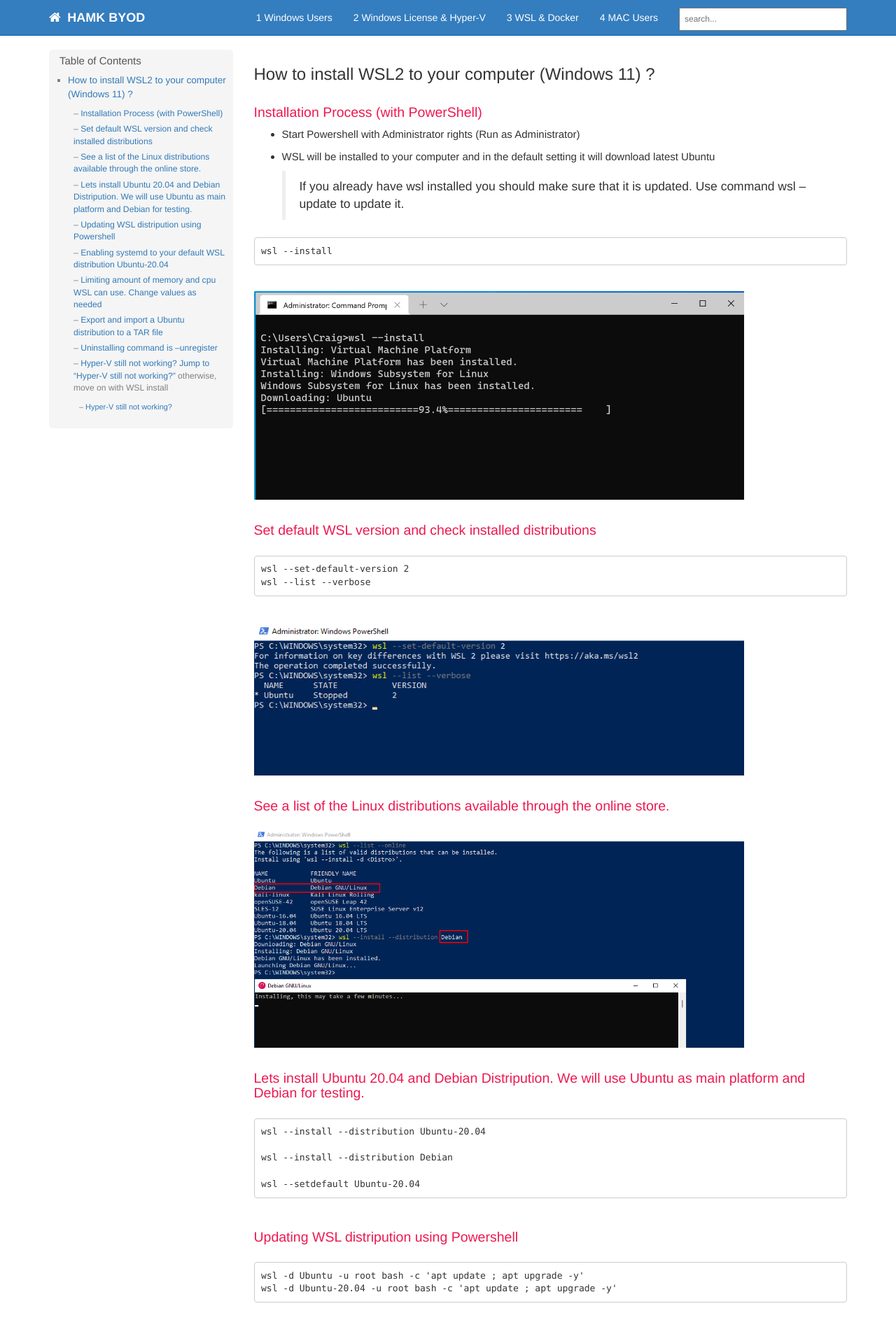
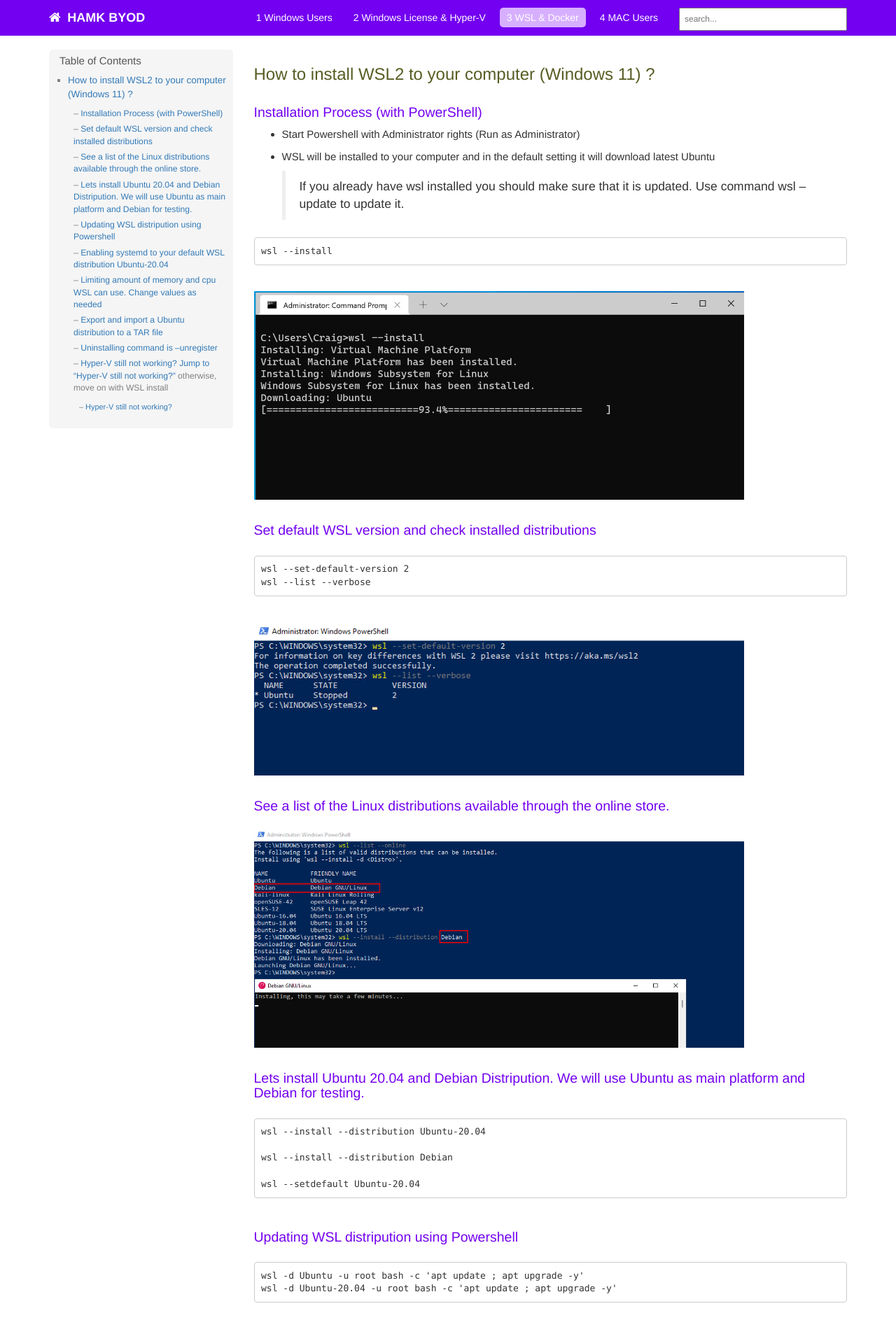
Before and after one commit to hamk-business-information-technology/os, a Jekyll site: the page built from Windows_11_WSL.md, in a window 1280 px wide. Shown: the top 1906 px of the page at 70% size. Built offline with Jekyll 4.4.1, drawn with Linux system fonts in a browser that asks for light colours; our own code applies the rules of GitHub Pages for plain Markdown files; comment, search, counter and statistics services are not loaded.

Commit message:
theme updated

```diff
--- a/css/theme-blue.css
+++ b/css/theme-blue.css
@@ -4,9 +4,10 @@
     font-size:16px;
 }
 
-
-h3 {color: #ED1951; }
-h4 {color: #808080; }
+h1 {color: #003755; }
+h2 {color: #585C23; }
+h3 {color: #7300F0; }
+h4 {color: #003755; }
 
 .nav-tabs > li.active > a, .nav-tabs > li.active > a:hover, .nav-tabs > li.active > a:focus {
     background-color: #248ec2;
@@ -38,8 +39,8 @@
 }
 
 .navbar-inverse {
-    background-color: #347DBE;
-    border-color: #015CAE;
+    background-color: #7300F0;
+    border-color: #7300F0;
 }
 .navbar-inverse .navbar-nav>li>a, .navbar-inverse .navbar-brand {
     color: white;
@@ -54,16 +55,16 @@
 }
 
 .navbar-inverse .navbar-nav > .open > a, .navbar-inverse .navbar-nav > .open > a:hover, .navbar-inverse .navbar-nav > .open > a:focus {
-    color: #015CAE;
+    color: #7300F0;
 }
 
 .navbar-inverse .navbar-nav > .open > a, .navbar-inverse .navbar-nav > .open > a:hover, .navbar-inverse .navbar-nav > .open > a:focus {
-    background-color: #015CAE;
+    background-color: #7300F0;
     color: #ffffff;
 }
 
 .navbar-inverse .navbar-collapse, .navbar-inverse .navbar-form {
-    border-color: #248ec2 !important;
+    border-color: #7300F0 !important;
 }
 
 .btn-primary {
@@ -73,7 +74,7 @@
 }
 
 .navbar-inverse .navbar-nav > .active > a, .navbar-inverse .navbar-nav > .active > a:hover, .navbar-inverse .navbar-nav > .active > a:focus {
-    background-color: #347DBE;
+    background-color: #D7AFFF;
 }
 
 .btn-primary:hover,
@@ -89,10 +90,10 @@
     color: #015CAE !important;
 }
 
-body.print h1 {color: #015CAE !important; font-size:28px !important;}
-body.print h2 {color: #595959 !important; font-size:20px !important;}
-body.print h3 {color: #E50E51 !important; font-size:14px !important;}
-body.print h4 {color: #679DCE !important; font-size:14px; font-style: italic !important;}
+body.print h1 {color: #003755 !important; font-size:28px !important;}
+body.print h2 {color: #7300F0 !important; font-size:20px !important;}
+body.print h3 {color: #585C23 !important; font-size:14px !important;}
+body.print h4 {color: #003755 !important; font-size:14px; font-style: italic !important;}
 
 .anchorjs-link:hover {
     color: #216f9b;
```
